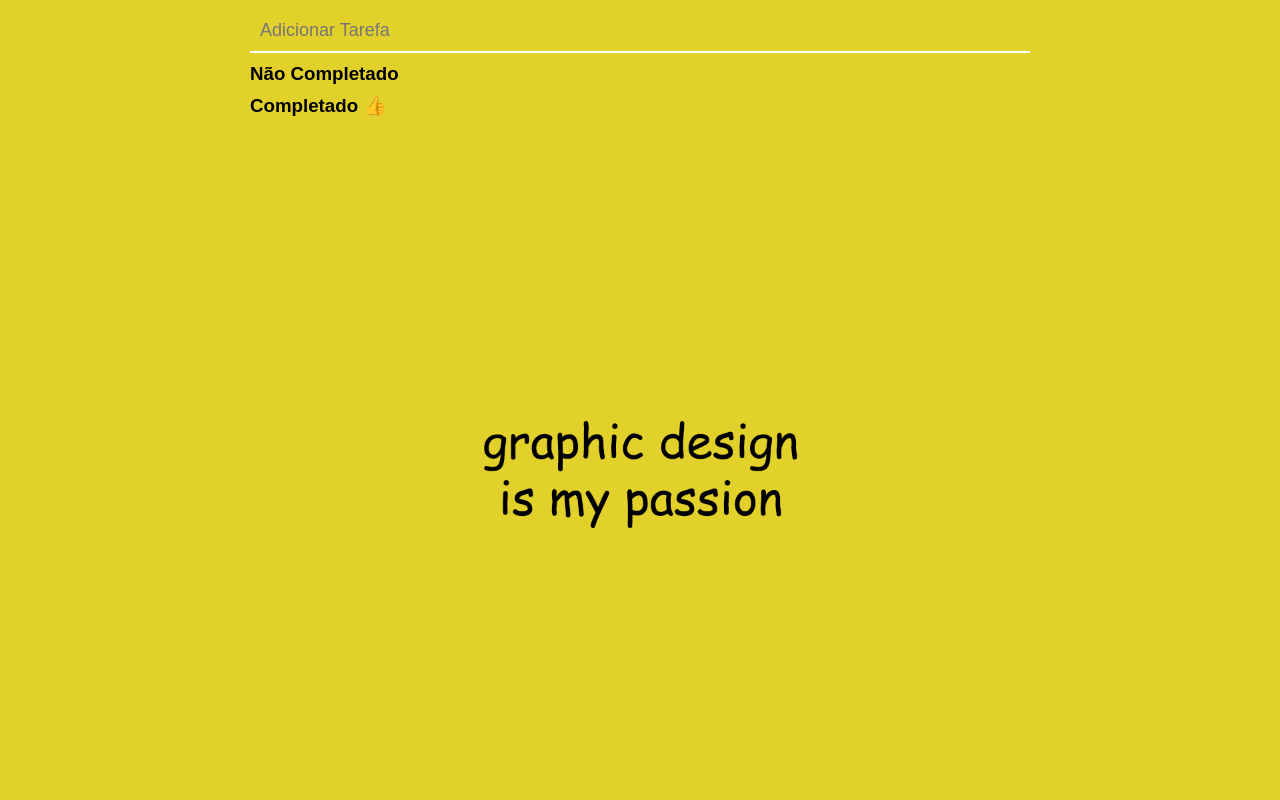
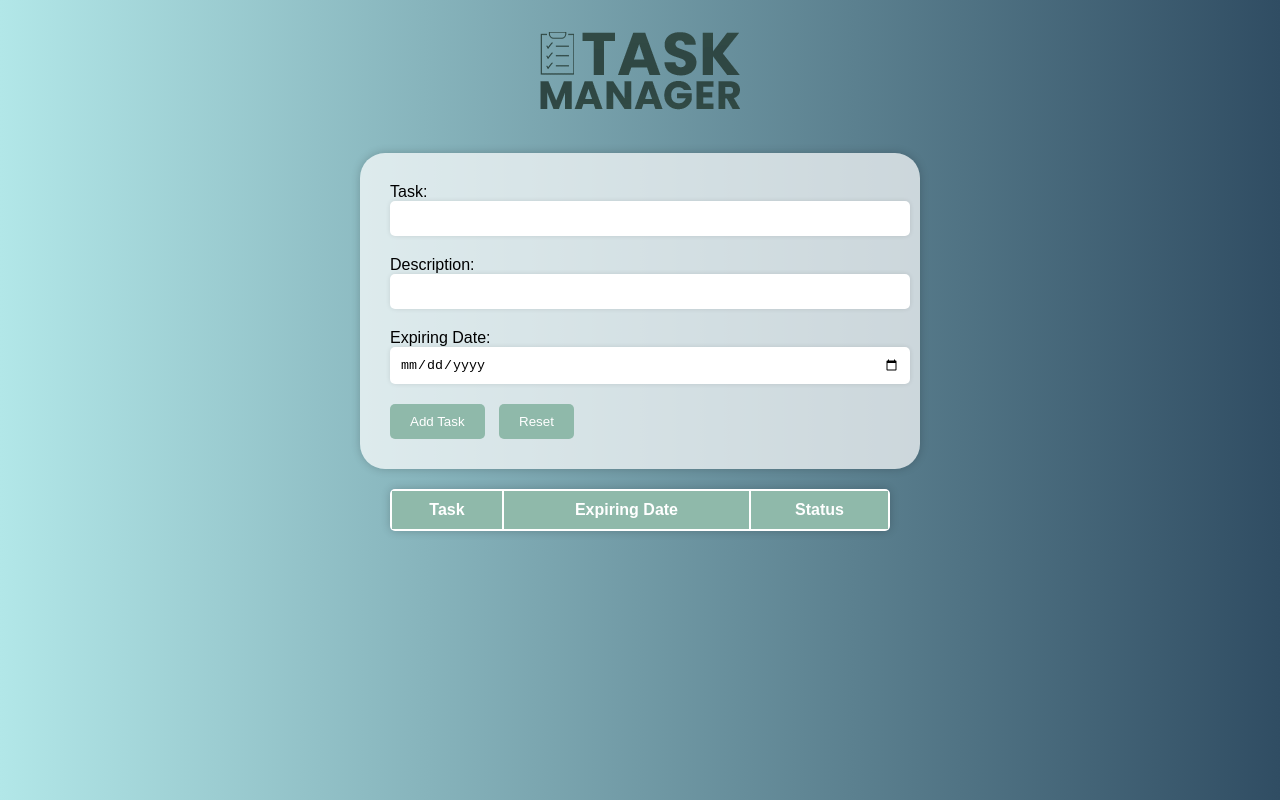
Before and after one commit to jvftw/TaskManager-Main, a plain HTML site: page index.html in a window 1280 px wide. Drawn offline with nearby package versions, Linux system fonts and the light colour scheme.

```diff
--- a/index.html
+++ b/index.html
@@ -1,55 +1,49 @@
 <!DOCTYPE html>
-<html lang="br" dir="ltr">
-  <head>
-    <meta charset="utf-8">
-    <title></title>
-    <link rel="stylesheet" href="style.css">
-    <link rel="stylesheet" href="https://cdnjs.cloudflare.com/ajax/libs/font-awesome/5.8.2/css/all.css">
-    <script src="https://cdnjs.cloudflare.com/ajax/libs/jquery/3.4.1/jquery.min.js"></script>
-  </head>
-  <body>
+<html>
+<head>
+	<meta charset="utf-8">
+	<title>Task Manager 👍</title>
+	<link rel="stylesheet" type="text/css" href="style.css">
+</head>
+<body>
+	<div class="header">
+		<img src="logomini.png" alt="logo" />
+	</div>
+<!-- coleta dos inputs-->
+	<form>
+		<label for="task">Task:</label>
+		<input type="text" id="task" name="task" required>
 
-    <div class="container">
-      <input type="texto" class="txtb" placeholder="Adicionar Tarefa">
-      <div class="ncomplet">
-        <h3>Não Completado</h3>
-      </div>
+		<label for="task">Description:</label>
+		<input type="text" id="description" name="description" required>
 
-      <div class="complet">
-        <h3>Completado 👍</h3>
-      </div>
-    </div>
+		<label for="date">Expiring Date:</label>
+		<input type="date" id="date" name="date" required>
 
+		<input type="submit" value="Add Task">
+		<input type="reset" value="Reset">
+	</form>
 
-    <script type="text/javascript">
-      $(".txtb").on("keyup",function(e){
-        //13 É A TECLA ENTER IMBECIL
-        if(e.keyCode == 13 && $(".txtb").val() != "")
-        {
-          var task = $("<div class='task'></div>").text($(".txtb").val());
-          var del = $("<i class='fas fa-trash-alt'></i>").click(function(){
-            var p = $(this).parent();
-            p.fadeOut(function(){
-              p.remove();
-            });
-          });
+	<table>
+		<thead>
+			<tr>
+				<th>Task</th>
+				<th>Expiring Date</th>
+				<th>Status</th>
+			</tr>
+		</thead>
+		<tbody id="task-list">
+		</tbody>
+	</table>
 
-          var check = $("<i class='fas fa-check'></i>").click(function(){
-            var p = $(this).parent();
-            p.fadeOut(function(){
-              $(".complet").append(p);
-              p.fadeIn();
-            });
-            $(this).remove();
-          });
+<!-- teste
+<script>
+		const form = document.querySelector('form');
+		const table = document.querySelector('table');
+		const taskList = document.getElementById('task-list');
 
-          task.append(del,check);
-          $(".ncomplet").append(task);
-            //pra limpar o input
-          $(".txtb").val("");
-        }
-      });
+		form.addEventListener('submit', function(event) {
+			event.preventDefault();
+
     </script>
-
-  </body>
-</html>
+-->
--- a/style.css
+++ b/style.css
@@ -1,51 +1,72 @@
-*{
-  margin: 0;
-  padding: 0;
-  font-family: "montserrat",sans-serif;
-  box-sizing: border-box;
+body {
+    font-family: Poppins, sans-serif;
+    background: rgb(178,231,232);
+    background: linear-gradient(90deg, rgba(178,231,232,1) 0%, rgba(48,77,99,1) 100%);
 }
 
-body{
-  background-image:url("bg.png");
-  background-size: cover;
+.header img {
+    display: block;
+    margin-left: auto;
+    margin-right: auto;
+  }
+
+form {
+    margin: 20px auto;
+    width: 500px;
+    padding: 30px;
+    background-color: rgba(255, 255, 255, 0.7);
+    border-radius: 25px;
+    box-shadow: 0 0 10px rgba(0, 0, 0, 0.2);
 }
 
-
-.container{
-  max-width: 800px;
-  margin: auto;
-  padding: 10px;
+input[type=text], input[type=date] {
+    width: 100%;
+    padding: 10px;
+    margin-bottom: 20px;
+    border-radius: 5px;
+    border: none;
+    box-shadow: 0 0 5px rgba(0, 0, 0, 0.1);
 }
 
-.txtb{
-  width: 100%;
-  border: none;
-  border-bottom: 2px solid #ffffff;
-  background: none;
-  padding: 10px;
-  outline: none;
-  font-size: 18px;
+input[type=submit], input[type=reset] {
+    padding: 10px 20px;
+    background-color: #8FB9AA;
+    color: #fff;
+    border: none;
+    border-radius: 5px;
+    cursor: pointer;
+    margin-right: 10px;
 }
 
-h3{
-  margin: 10px 0;
+input[type=submit]:hover, input[type=reset]:hover {
+    background-color: #555;
 }
 
-.task{
-  width: 100%;
-  background: rgba(255, 255, 255, 0.5);
-  padding: 18px;
-  margin: 6px 0;
-  overflow: hidden;
+table {
+    margin: 20px auto;
+    width: 500px;
+    background-color: #fff;
+    border-radius: 5px;
+    box-shadow: 0 0 10px rgba(0, 0, 0, 0.2);
+    text-align: center;
 }
 
-.task i{
-  float: right;
-  margin-left: 20px;
-  cursor: pointer;
+th {
+    background-color: #8FB9AA;
+    color: #fff;
+    padding: 10px;
 }
 
-.complet .task{
-  background: rgba(0,0,0,.5);
-  color: #fff;
+td {
+    padding: 10px;
+    border-bottom: 1px solid #ccc;
 }
+
+.task-done {
+    text-decoration: line-through;
+    color: #999;
+}
+
+.task-not-done {
+    color: #333;
+}
```
Also changed, not shown: LOGO.png (added), LOGO2.png (added), logo1.png (added), logomini.png (added).
